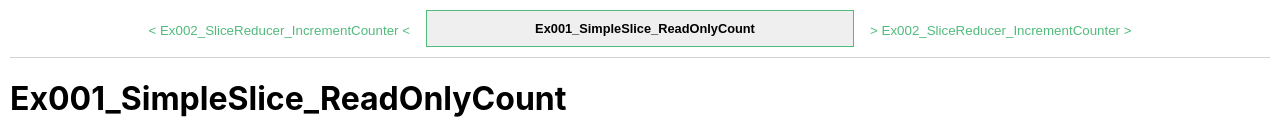
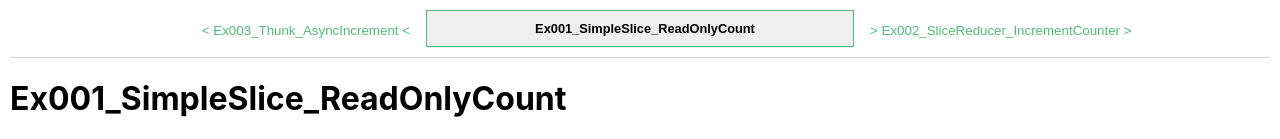
Before and after one commit to flycrum/redux-toolkit-typescript-examples, a React (Create React App) app: page / in a window 1280 px wide. Shown: the top 139 px of the page. Built offline with nearby package versions, Linux system fonts and the light colour scheme.

Commit message:
feat: add example 003 for increment thunk

```diff
--- a/src/App.tsx
+++ b/src/App.tsx
@@ -3,11 +3,13 @@ import './App.css';
 import { Provider } from 'react-redux';
 import Ex001_SimpleSlice_ReadOnlyCount from './ex001/Ex001_SimpleSlice_ReadOnlyCount';
 import Ex002_SliceReducer_IncrementCounter from './ex002/Ex002_SliceReducer_IncrementCounter';
+import Ex003_Thunk_AsyncIncrement from './ex003/Ex003_Thunk_AsyncIncrement';
 
 function App() {
 	const examples = [
 		Ex001_SimpleSlice_ReadOnlyCount,
 		Ex002_SliceReducer_IncrementCounter,
+		Ex003_Thunk_AsyncIncrement,
 	];
 	const [ currentExampleIndex, set_currentExampleIndex ] = useState(0);
 	const getPrevIndex = () => (currentExampleIndex + examples.length - 1) % examples.length;
--- /dev/null
+++ b/src/ex003/Ex003_Thunk_AsyncIncrement.tsx
@@ -0,0 +1,30 @@
+import React from 'react';
+import { store, useExampleSelector, ExampleStateType, incrementAfterAsyncEffectThunk } from './store';
+import Spinner from '../shared/components/Spinner';
+
+export default function Ex003_Thunk_AsyncIncrement() {
+	const { count, isLoading } = useExampleSelector((state: ExampleStateType) => state.example);
+
+	return (
+		<div>
+			<button onClick={() => store.dispatch(incrementAfterAsyncEffectThunk(1))}>
+				Increment:
+				{ ' ' }
+				{ count }
+				{ isLoading && (
+					<Spinner />
+				)}
+			</button>
+		</div>
+	);
+}
+
+Ex003_Thunk_AsyncIncrement.store = store;
+Ex003_Thunk_AsyncIncrement.description = `
+Demonstrate async increment side effect using Redux Toolkit api:
+  - createAsyncThunk
+
+This example also features a simple spinner.
+
+Out of scope: gracefully handling the loader with a queue of dispatched actions.
+`;
--- /dev/null
+++ b/src/ex003/store.ts
@@ -0,0 +1,45 @@
+import { configureStore, createAsyncThunk, createSlice, PayloadAction } from '@reduxjs/toolkit';
+import { TypedUseSelectorHook, useSelector } from 'react-redux';
+import sleep from '../shared/helpers/sleep';
+
+const slice = createSlice({
+	name: 'Example003',
+	initialState: {
+		count: 0,
+		isLoading: false,
+	},
+	reducers: {
+		increment(state, action: PayloadAction<number>) {
+			state.count += action.payload;
+		},
+		setLoading(state, { payload: isLoading }: PayloadAction<boolean>) {
+			state.isLoading = isLoading;
+		},
+	},
+});
+
+export const {
+	increment,
+	setLoading,
+} = slice.actions;
+
+export const store = configureStore({
+	reducer: {
+		example: slice.reducer,
+	},
+});
+
+// Define a thunk that dispatches those action creators
+export const incrementAfterAsyncEffectThunk = createAsyncThunk(
+	`${slice.name}/fetchUserById`,
+	// Declare the type your function argument here:
+	async (num: number) => {
+		store.dispatch(setLoading(true));
+		await sleep(1000);
+		store.dispatch(increment(num));
+		store.dispatch(setLoading(false));
+	}
+)
+
+export type ExampleStateType = ReturnType<typeof store.getState>;
+export const useExampleSelector = useSelector as TypedUseSelectorHook<ExampleStateType>;
--- /dev/null
+++ b/src/shared/components/Spinner.css
@@ -0,0 +1,19 @@
+.loading-spinner {
+	width: 8px;
+	height: 8px;
+	margin: 0 auto;
+	font-size: 8px;
+	border: 2px solid #777;
+	border-top-color: rgba(255,255,255,.5);
+	border-radius: 50%;
+	animation: loading-spinner 1s linear infinite;
+}
+
+@keyframes loading-spinner {
+	0% {
+		transform: rotate(0deg);
+	}
+	100% {
+		transform: rotate(360deg);
+	}
+}
--- /dev/null
+++ b/src/shared/components/Spinner.tsx
@@ -0,0 +1,8 @@
+import React from 'react';
+import './Spinner.css';
+
+export default function Spinner() {
+    return (
+		<div className="loading-spinner" />
+    );
+}
--- /dev/null
+++ b/src/shared/helpers/sleep.ts
@@ -0,0 +1,3 @@
+export default function sleep(ms: number) {
+	return new Promise(resolve => setTimeout(resolve, ms));
+}
```
